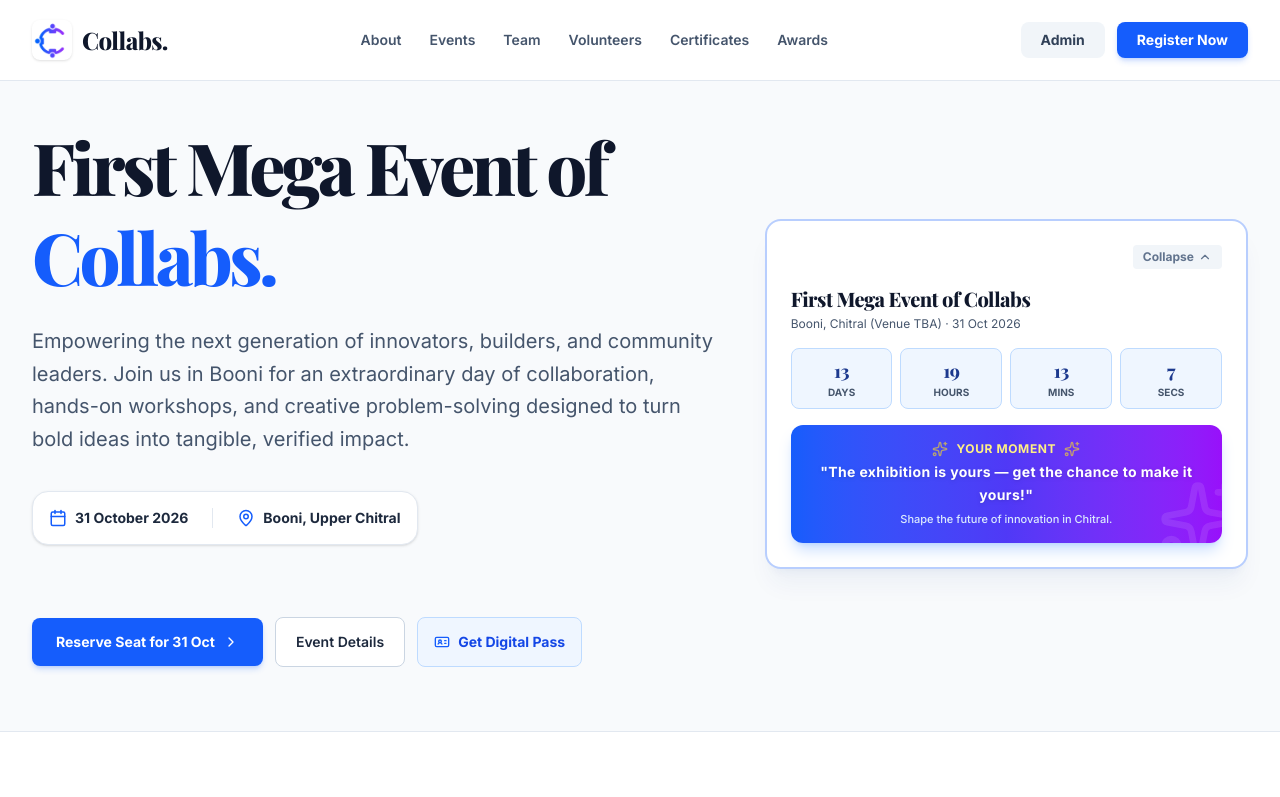
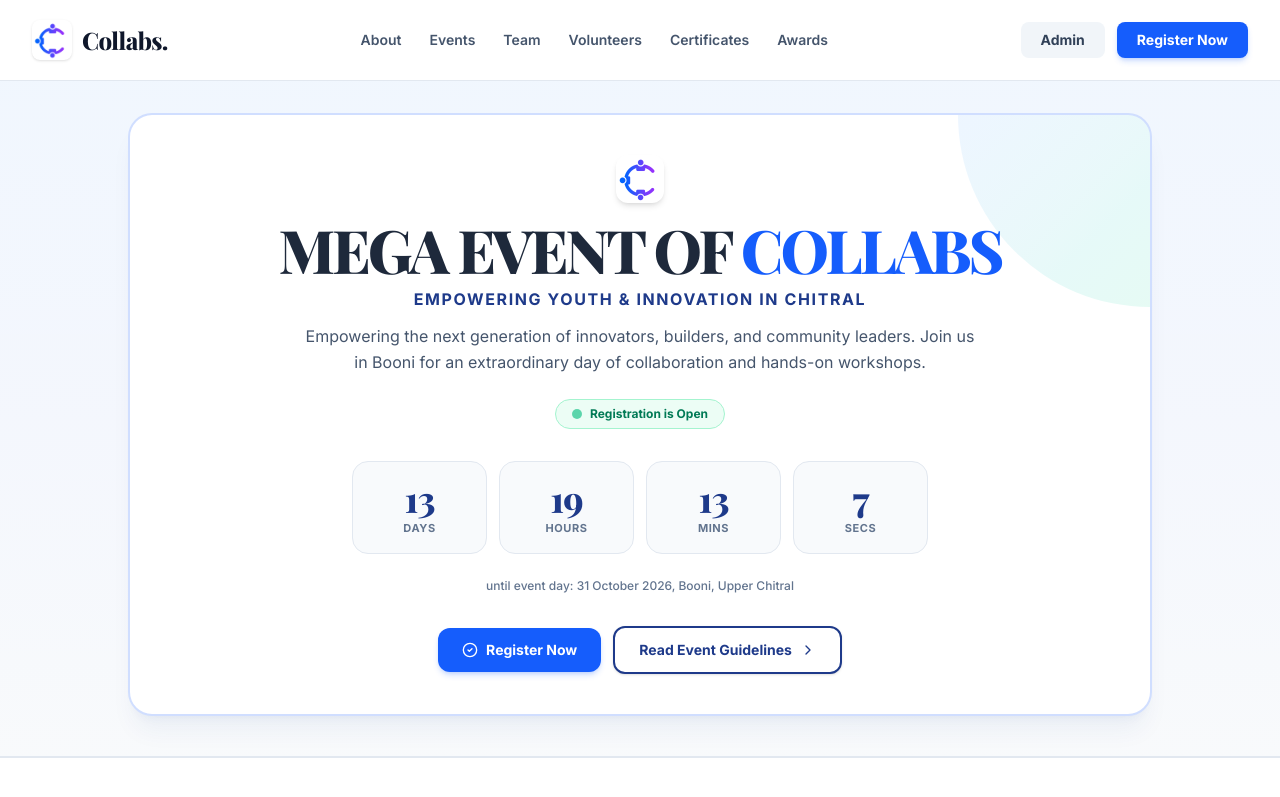
Before and after one commit to minius2009-debug/mega-event-original, a React (Vite) app: page / in a window 1280 px wide. Shown: the top 797 px of the page. Built offline with nearby package versions, Linux system fonts and the light colour scheme; a web font is replaced by a local one.

Commit message:
feat: add rules modal and update event banner
Introduce a dedicated state for the rules modal and redesign the hero section with an enhanced Mega Event banner for improved visual presentation.

```diff
--- a/src/App.tsx
+++ b/src/App.tsx
@@ -585,6 +585,7 @@ export default function App() {
   const [isRegisterModalOpen, setIsRegisterModalOpen] = useState(false);
   const [isAdminModalOpen, setIsAdminModalOpen] = useState(false);
   const [isVerifyModalOpen, setIsVerifyModalOpen] = useState(false);
+  const [isRulesModalOpen, setIsRulesModalOpen] = useState(false);
   const [selectedEventForReg, setSelectedEventForReg] = useState<EventItem | null>(null);
 
   // Events filter
@@ -1066,147 +1067,78 @@ export default function App() {
         </div>
       </header>
 
-      {/* 2. Hero Section - "First Mega Event of Collabs" & 18 Oct in Booni Upper Chitral */}
-      <section id="about" className="pt-10 pb-16 px-4 sm:px-6 lg:px-8 max-w-7xl mx-auto scroll-mt-24">
-        <div className="grid lg:grid-cols-12 gap-10 items-center">
-
-          {/* Hero Left Content */}
-          <div className="lg:col-span-7 text-left space-y-5">
-            <h1 className="text-5xl sm:text-6xl lg:text-7xl font-black text-slate-900 tracking-tighter leading-tight mb-6">
-              First Mega Event of <br />
-              <span className="text-blue-600">Collabs.</span>
-            </h1>
-
-            <p className="text-lg sm:text-xl text-slate-600 leading-relaxed max-w-3xl">
-              Empowering the next generation of innovators, builders, and community leaders. Join us in Booni for an extraordinary day of collaboration, hands-on workshops, and creative problem-solving designed to turn bold ideas into tangible, verified impact.
-            </p>
-
-            {/* Quick Details Bar */}
-            <div className="inline-flex flex-wrap justify-center gap-6 bg-white p-4 rounded-2xl shadow-sm border border-slate-200 text-sm mt-4">
-              <div className="flex items-center gap-2 text-slate-800">
-                <Calendar size={18} className="text-blue-600 shrink-0" />
-                <span className="font-bold">31 October 2026</span>
-              </div>
-              <div className="flex items-center gap-2 text-slate-800 border-l border-slate-200 pl-6">
-                <MapPin size={18} className="text-blue-600 shrink-0" />
-                <span className="font-bold">Booni, Upper Chitral</span>
-              </div>
+      {/* Mega Event of Collabs Official Banner */}
+      <section className="bg-gradient-to-b from-blue-50/80 via-indigo-50/40 to-slate-50 pt-8 pb-10 px-4 sm:px-6 lg:px-8 border-b border-slate-200">
+        <div className="max-w-5xl mx-auto bg-white border-2 border-blue-600/20 rounded-3xl p-6 sm:p-10 shadow-xl shadow-blue-900/5 text-center relative overflow-hidden">
+          <div className="absolute top-0 right-0 w-48 h-48 bg-gradient-to-br from-blue-400/10 to-emerald-400/10 rounded-bl-full pointer-events-none"></div>
+
+          <div className="flex items-center justify-center gap-3 mb-4">
+            <img src={officialLogo} alt="Collabs Official Logo" className="w-12 h-12 object-contain rounded-xl shadow-md" />
+          </div>
+
+          <h1 className="text-4xl sm:text-6xl font-black text-slate-900 tracking-tighter mb-2">
+            <span className="text-[#1E293B]">MEGA EVENT OF</span> <span className="text-blue-600">COLLABS</span>
+          </h1>
+
+          <div className="text-sm sm:text-base font-extrabold tracking-widest text-[#1E3A8A] uppercase mb-3">
+            EMPOWERING YOUTH & INNOVATION IN CHITRAL
+          </div>
+
+          <p className="text-sm sm:text-base text-slate-600 max-w-2xl mx-auto mb-6 leading-relaxed">
+            Empowering the next generation of innovators, builders, and community leaders. Join us in Booni for an extraordinary day of collaboration and hands-on workshops.
+          </p>
+
+          <div className="inline-flex items-center gap-2 bg-emerald-50 border border-emerald-200 rounded-full px-4 py-1.5 text-xs font-bold text-emerald-700 mb-8">
+            <span className="w-2.5 h-2.5 rounded-full bg-emerald-500 animate-pulse"></span>
+            <span>Registration is Open</span>
+          </div>
+
+          {/* Functional Countdown Timer for 31 October 2026 */}
+          <div className="grid grid-cols-2 sm:grid-cols-4 gap-3 max-w-xl mx-auto mb-6">
+            <div className="bg-slate-50 border border-slate-200 rounded-2xl p-3 sm:p-4 text-center">
+              <div className="font-heading text-3xl sm:text-4xl font-black text-[#1E3A8A]">{timeLeft.days}</div>
+              <div className="text-[11px] uppercase tracking-wider text-slate-500 font-bold mt-0.5">Days</div>
             </div>
-            <div className="pt-6">
+            <div className="bg-slate-50 border border-slate-200 rounded-2xl p-3 sm:p-4 text-center">
+              <div className="font-heading text-3xl sm:text-4xl font-black text-[#1E3A8A]">{timeLeft.hours}</div>
+              <div className="text-[11px] uppercase tracking-wider text-slate-500 font-bold mt-0.5">Hours</div>
             </div>
-
-            <div className="pt-2 flex flex-wrap items-center gap-3">
-              <a
-                href="https://docs.google.com/forms/d/e/1FAIpQLSdUwKtlCvMl4JJBpsa6e7xMJ7KirLBU5_B6ram88WUwza-p-g/viewform" target="_blank" rel="noopener noreferrer"
-                className="px-6 py-3.5 bg-blue-600 hover:bg-blue-700 text-white font-bold text-sm rounded-lg shadow-md shadow-blue-600/20 transition-all flex items-center gap-2 cursor-pointer hover:scale-[1.02]"
-              >
-                <span>Reserve Seat for 31 Oct</span>
-                <ChevronRight size={16} />
-              </a>
-              <a
-                href="#events"
-                onClick={(e) => handleSmoothNavClick(e, 'events', 'eventsHub')}
-                className="px-5 py-3.5 bg-white hover:bg-slate-100 text-slate-800 font-semibold text-sm rounded-lg border border-slate-300 transition-colors flex items-center gap-2 cursor-pointer"
-              >
-                <span>Event Details</span>
-              </a>
-              <a
-                href="#attendee-pass"
-                onClick={(e) => handleSmoothNavClick(e, 'attendee-pass', 'badgeGenerator')}
-                className="px-4 py-3.5 bg-blue-50 hover:bg-blue-100 text-blue-700 font-bold text-sm rounded-lg border border-blue-200 transition-colors flex items-center gap-2 cursor-pointer"
-              >
-                <IdCard size={16} className="text-blue-600" />
-                <span>Get Digital Pass</span>
-              </a>
+            <div className="bg-slate-50 border border-slate-200 rounded-2xl p-3 sm:p-4 text-center">
+              <div className="font-heading text-3xl sm:text-4xl font-black text-[#1E3A8A]">{timeLeft.minutes}</div>
+              <div className="text-[11px] uppercase tracking-wider text-slate-500 font-bold mt-0.5">Mins</div>
+            </div>
+            <div className="bg-slate-50 border border-slate-200 rounded-2xl p-3 sm:p-4 text-center">
+              <div className="font-heading text-3xl sm:text-4xl font-black text-[#1E3A8A]">{timeLeft.seconds}</div>
+              <div className="text-[11px] uppercase tracking-wider text-slate-500 font-bold mt-0.5">Secs</div>
             </div>
           </div>
 
-          {/* Hero Right: 18 Oct Countdown Box with Collapse/Expand Toggle */}
-          <div className="lg:col-span-5">
-            <div className="bg-white border-2 border-blue-600/30 rounded-2xl p-6 shadow-xl shadow-blue-900/5 relative text-left">
-
-              {/* Header with section collapse toggle */}
-              <div className="flex items-center justify-end gap-4 mb-4">
-                <button
-                  onClick={() => toggleSection('heroCountdown')}
-                  className="text-xs font-bold text-slate-500 hover:text-blue-600 flex items-center gap-1 cursor-pointer bg-slate-100 hover:bg-slate-200 px-2.5 py-1 rounded transition-colors"
-                >
-                  {sectionsExpanded.heroCountdown ? (
-                    <>
-                      <span>Collapse</span>
-                      <ChevronUp size={14} />
-                    </>
-                  ) : (
-                    <>
-                      <span>Expand</span>
-                      <ChevronDown size={14} />
-                    </>
-                  )}
-                </button>
-              </div>
-
-              {sectionsExpanded.heroCountdown && (
-                <div className="space-y-4">
-                  <div>
-                    <h2 className="font-heading text-xl font-black text-slate-900 mb-1 leading-snug">
-                      First Mega Event of Collabs
-                    </h2>
-                    <p className="text-xs text-slate-600">
-                      Booni, Chitral (Venue TBA) · 31 Oct 2026
-                    </p>
-                  </div>
-
-                  {/* Live Countdown Timer Box */}
-                  <div className="grid grid-cols-4 gap-2 text-center">
-                    <div className="bg-blue-50 border border-blue-200 rounded-lg p-2">
-                      <div className="font-heading text-lg font-black text-blue-900">{timeLeft.days}</div>
-                      <div className="text-[10px] uppercase text-slate-600 font-bold">Days</div>
-                    </div>
-                    <div className="bg-blue-50 border border-blue-200 rounded-lg p-2">
-                      <div className="font-heading text-lg font-black text-blue-900">{timeLeft.hours}</div>
-                      <div className="text-[10px] uppercase text-slate-600 font-bold">Hours</div>
-                    </div>
-                    <div className="bg-blue-50 border border-blue-200 rounded-lg p-2">
-                      <div className="font-heading text-lg font-black text-blue-900">{timeLeft.minutes}</div>
-                      <div className="text-[10px] uppercase text-slate-600 font-bold">Mins</div>
-                    </div>
-                    <div className="bg-blue-50 border border-blue-200 rounded-lg p-2">
-                      <div className="font-heading text-lg font-black text-blue-900">{timeLeft.seconds}</div>
-                      <div className="text-[10px] uppercase text-slate-600 font-bold">Secs</div>
-                    </div>
-                  </div>
-
-                  <div className="bg-gradient-to-r from-blue-600 via-indigo-600 to-purple-600 rounded-xl p-4 text-center text-white shadow-lg shadow-blue-500/25 relative overflow-hidden group">
-                    <div className="absolute -right-4 -bottom-4 opacity-10 group-hover:opacity-20 transition-opacity">
-                      <Sparkles size={80} />
-                    </div>
-                    <div className="flex items-center justify-center gap-2 mb-1">
-                      <Sparkles size={16} className="text-yellow-300 animate-pulse" />
-                      <span className="text-xs uppercase tracking-wider font-extrabold text-yellow-200">Your Moment</span>
-                      <Sparkles size={16} className="text-yellow-300 animate-pulse" />
-                    </div>
-                    <p className="text-sm font-bold leading-relaxed tracking-wide drop-shadow">
-                      "The exhibition is yours — get the chance to make it yours!"
-                    </p>
-                    <p className="text-[11px] text-blue-100 mt-1 font-medium">
-                      Shape the future of innovation in Chitral.
-                    </p>
-                  </div>
-                </div>
-              )}
-
-              {!sectionsExpanded.heroCountdown && (
-                <div className="py-2 text-xs text-slate-500 flex items-center justify-between">
-                  <span>Countdown to 18 Oct collapsed.</span>
-                  <span className="font-bold text-blue-600">{timeLeft.days} Days remaining</span>
-                </div>
-              )}
-
-            </div>
+          <div className="text-xs text-slate-500 font-medium mb-8">
+            until event day: 31 October 2026, Booni, Upper Chitral
           </div>
 
+          <div className="flex flex-wrap items-center justify-center gap-3">
+            <a
+              href="https://docs.google.com/forms/d/e/1FAIpQLSdUwKtlCvMl4JJBpsa6e7xMJ7KirLBU5_B6ram88WUwza-p-g/viewform"
+              target="_blank"
+              rel="noopener noreferrer"
+              className="px-6 py-3 bg-blue-600 hover:bg-blue-700 text-white font-bold text-sm rounded-xl shadow-md shadow-blue-600/20 transition-all flex items-center gap-2 cursor-pointer hover:scale-105"
+            >
+              <CheckCircle2 size={16} />
+              <span>Register Now</span>
+            </a>
+            <button
+              onClick={() => setIsRulesModalOpen(true)}
+              className="px-6 py-3 bg-white hover:bg-slate-50 text-[#1E3A8A] border-2 border-[#1E3A8A] font-bold text-sm rounded-xl transition-all shadow-sm hover:scale-105 cursor-pointer flex items-center gap-2"
+            >
+              <span>Read Event Guidelines</span>
+              <ChevronRight size={16} />
+            </button>
+          </div>
         </div>
       </section>
+
+
 
       {/* 3. Events Hub with Expand/Collapse Features */}
       <section id="events" className="py-16 bg-white border-y border-slate-200 scroll-mt-24">
@@ -2623,6 +2555,54 @@ export default function App() {
         </div>
       )}
 
+      {isRulesModalOpen && (
+        <div className="fixed inset-0 z-50 flex items-center justify-center p-4 bg-slate-900/60 backdrop-blur-xs">
+          <div className="bg-white rounded-2xl p-6 sm:p-8 max-w-xl w-full shadow-2xl border border-slate-200 text-left relative max-h-[90vh] overflow-y-auto">
+            <button
+              onClick={() => setIsRulesModalOpen(false)}
+              className="absolute top-5 right-5 w-8 h-8 rounded-full bg-slate-100 text-slate-500 hover:text-slate-900 flex items-center justify-center cursor-pointer"
+            >
+              <X size={18} />
+            </button>
+            <div className="flex items-center gap-3 mb-3">
+              <img src={officialLogo} alt="Logo" className="w-8 h-8 object-contain rounded-lg" />
+              <div>
+                <h3 className="font-heading text-xl font-black text-slate-900">Mega Event of Collabs</h3>
+                <p className="text-xs text-slate-500">Official Rules & Guidelines</p>
+              </div>
+            </div>
+
+            <div className="space-y-4 text-xs text-slate-600 leading-relaxed border-t border-slate-100 pt-4">
+              <div>
+                <h4 className="font-bold text-slate-900 text-sm mb-1">1. Submission Deadline</h4>
+                <p>All final project submissions must be completed and uploaded by 27 Oct 2026 at 11:59 PM PKT. Late submissions are not accepted.</p>
+              </div>
+              <div>
+                <h4 className="font-bold text-slate-900 text-sm mb-1">2. Team Eligibility & Members</h4>
+                <p>Teams must consist of 1 to 3 members from Upper Chitral and partnering educational institutions. Each team may submit their primary creative or technical product.</p>
+              </div>
+              <div>
+                <h4 className="font-bold text-slate-900 text-sm mb-1">3. Project Categories & Standards</h4>
+                <p>Projects span across STEM, Art, as well as Food & community innovation, addressing local creativity, problem-solving, and practical community impact.</p>
+              </div>
+              <div>
+                <h4 className="font-bold text-slate-900 text-sm mb-1">4. Code of Conduct</h4>
+                <p>All participants must uphold integrity, collaboration, and respectful conduct in accordance with Collabs. community guidelines.</p>
+              </div>
+            </div>
+
+            <div className="mt-6 pt-4 border-t border-slate-100 flex justify-end">
+              <button
+                onClick={() => setIsRulesModalOpen(false)}
+                className="px-5 py-2.5 bg-blue-600 hover:bg-blue-700 text-white font-bold text-xs rounded-xl cursor-pointer"
+              >
+                Got It
+              </button>
+            </div>
+          </div>
+        </div>
+      )}
+
     </div>
   );
 }
```
